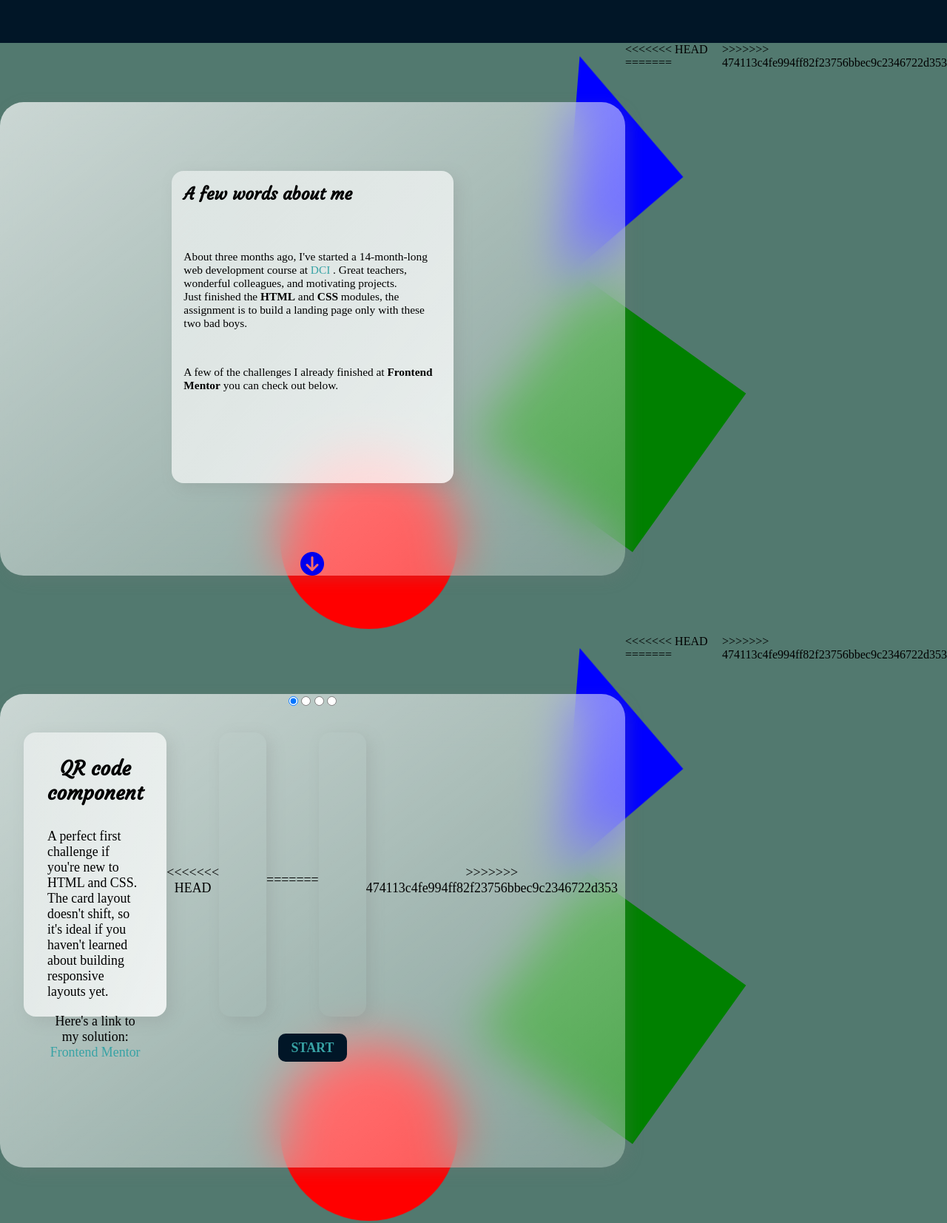
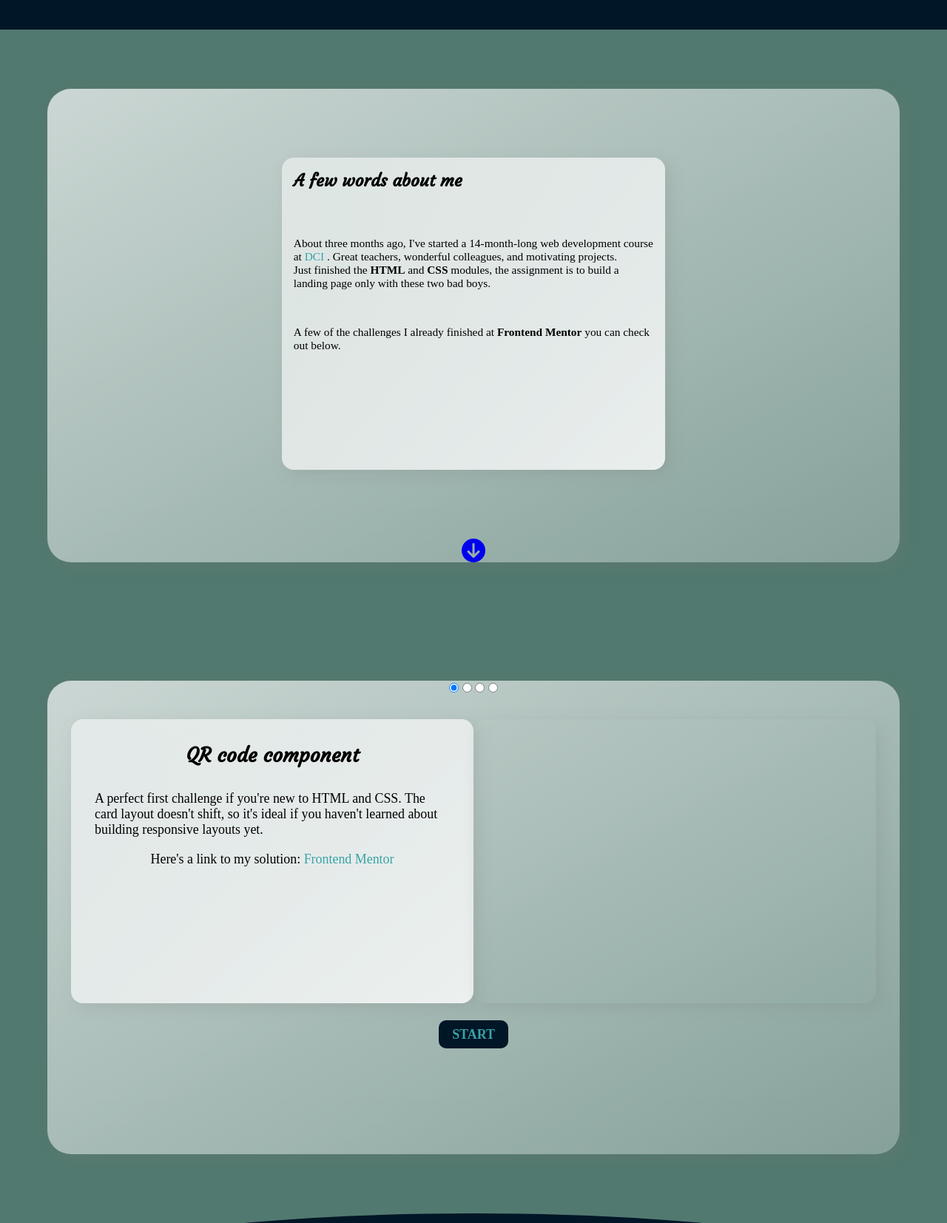
Before and after one commit to NaJaBox/portfolio-1.0, a website built with Parcel: page src/index.html in a window 1280 px wide. Shown: the part 760-2413 px from the top of the page at 74% size. Built offline with nearby package versions, Linux system fonts and the light colour scheme; files whose address does not match are found by name.

Commit message:
minor changes for deplyment

```diff
--- a/package.json
+++ b/package.json
@@ -17,7 +17,6 @@
   "dependencies": {
     "bootstrap": "^5.2.0"
   },
-  "main": "index.js",
   "repository": {
     "type": "git",
     "url": "git+https://github.com/NaJaBox/portfolio-1.0.git"
--- a/src/index.html
+++ b/src/index.html
@@ -10,11 +10,11 @@
   <link rel="preconnect" href="https://fonts.gstatic.com" crossorigin>
   <link href="https://fonts.googleapis.com/css2?family=Courgette&family=Noto+Serif+HK:wght@500&display=swap"
     rel="stylesheet">
-<<<<<<< HEAD
+
   <link rel="stylesheet" href="scss/main.scss">
-=======
-  <link rel="stylesheet" href="scss/main.scss">
->>>>>>> 474113c4fe994ff82f23756bbec9c2346722d353
+
+
+
   <title>Portfolio v1.0</title>
 </head>
 
@@ -67,7 +67,7 @@
 
       <a href="#about"><i class="fa-solid fa-circle-arrow-down fa-2x fa-bounce"></i></a>
     </section>
-    <!-- <section class="about" id="about"></section> -->
+
 
     <!-- Middle section -->
 
@@ -77,8 +77,8 @@
         <div class="card-about">
           <h1>A few words about me</h1>
           <p>About three months ago, I've started a 14-month-long web development course at <a
-              href="https://start.digitalcareerinstitute.org/discover-dci/?utm_feeditemid=,utm_device=c,utm_term=dci,utm_source=google,utm_medium=ppc,utm_campaign=,utm_campaign_id=13121939688,utm_adgroup_id=126237567750,hsa_mt=p,hsa_src=g,utm_ad_id=521908072780,hsa_acc=9628643656,hsa_net=adwords,hsa_kw=dci,hsa_tgt=kwd-28374793&utm_feeditemid=&utm_device=c&utm_term=dci&utm_source=google&utm_medium=ppc&utm_campaign=DE_SEM_Brand_EN&utm_content=126237567750&hsa_cam=13121939688&hsa_grp=126237567750&hsa_mt=p&hsa_src=g&hsa_ad=521908072780&hsa_acc=9628643656&hsa_net=adwords&hsa_kw=dci&hsa_tgt=kwd-28374793&hsa_ver=3&gclid=EAIaIQobChMIp-jP9I3q-QIVmdrVCh0aBwOqEAAYASAAEgKZ7PD_BwE"
-              target="_blank" rel="noopener noreferrer">DCI</a> . Great teachers, wonderful colleagues, and motivating
+              href="https://digitalcareerinstitute.org/" target="_blank" rel="noopener noreferrer">DCI</a> . Great
+            teachers, wonderful colleagues, and motivating
             projects.<br> Just finished the <B>HTML</B> and <B>CSS</B> modules, the assignment is to build a landing
             page only with these two bad boys.</p>
           <p> A few of the challenges I already finished at <B>Frontend Mentor</B> you can check out below.
@@ -88,15 +88,13 @@
 
         <a href="#midSec"><i class="fa-solid fa-circle-arrow-down fa-2x fa-bounce"></i></a>
       </div>
-<<<<<<< HEAD
+
       <!-- <div class="circle1"></div>
       <div class="circle2"></div>
       <div class="circle3"></div> -->
-=======
-      <div class="circle1"></div>
-      <div class="circle2"></div>
-      <div class="circle3"></div>
->>>>>>> 474113c4fe994ff82f23756bbec9c2346722d353
+
+
+
     </section>
 
     <!-- Carousel section -->
@@ -120,11 +118,11 @@
                     href="https://www.frontendmentor.io/solutions/html-css--mA1SBkr8o" target="_blank"
                     rel="noopener noreferrer">Frontend Mentor</a></span>
               </div>
-<<<<<<< HEAD
+
               <div class="card card2"></div>
-=======
-              <div class="card card2"><img src="/src/images/mobile-design.jpg" alt=""></div>
->>>>>>> 474113c4fe994ff82f23756bbec9c2346722d353
+
+
+
             </div>
             <label for="page2a" title="Start"><b>START</b></label>
           </section>
@@ -175,15 +173,11 @@
           </section>
           <carousel>
       </div>
-<<<<<<< HEAD
+
       <!-- <div class="circle1"></div>
       <div class="circle2"></div>
       <div class="circle3"></div> -->
-=======
-      <div class="circle1"></div>
-      <div class="circle2"></div>
-      <div class="circle3"></div>
->>>>>>> 474113c4fe994ff82f23756bbec9c2346722d353
+
     </div>
   </main>
 
```
Also changed, not shown: dist/desktop-design.a7a0d607.jpg (added), dist/hero.d3ffaded.jpg (added), dist/index.html, dist/logo.ef46f3e4.png (added), dist/mobile-design.3070595c.jpg (added), dist/pp-active-states.d7fc02d3.jpg (added), dist/pp-mobile-design.164b2242.jpg (added), 6 other files.
